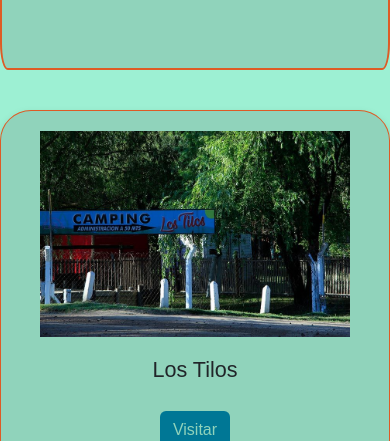
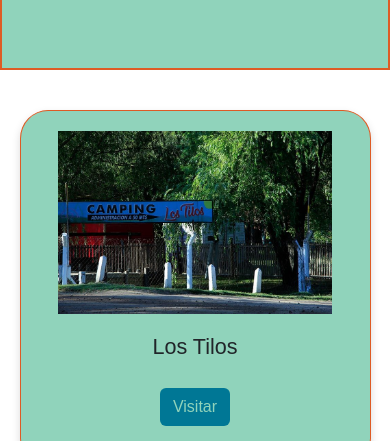
Before and after one commit to guido-baradero/Camping-Club-Argentino, a website: page pages/destinos.html in a window 390 px wide. Shown: the part 2358-2799 px from the top of the page. Drawn offline with nearby package versions, Linux system fonts and the light colour scheme.

Commit message:
cambio de color en main

```diff
--- a/scss/_mediaquerie576.scss
+++ b/scss/_mediaquerie576.scss
@@ -70,7 +70,7 @@
             }
 
             .main {
-                background-color: #9df0d3;
+                background-color: white;
                 grid-area: main;
                 width: 100%;
                 margin: 0;
@@ -130,6 +130,7 @@
 
                     .tag-destacado {
                         flex-direction: column;
+                        border-radius: 0;
 
                         .tag-destacado-izq {
                             width: 100%;
@@ -148,8 +149,11 @@
                         flex-direction: column;
 
                         .tag-3-camping {
+                            width: 90%;
+                            margin: auto;
                             margin-top: 20px;
                             margin-bottom: 20px;
+
 
                             img {
                                 width: 90%;
```
Also changed, not shown: css/estyle.css, 1 other file.
